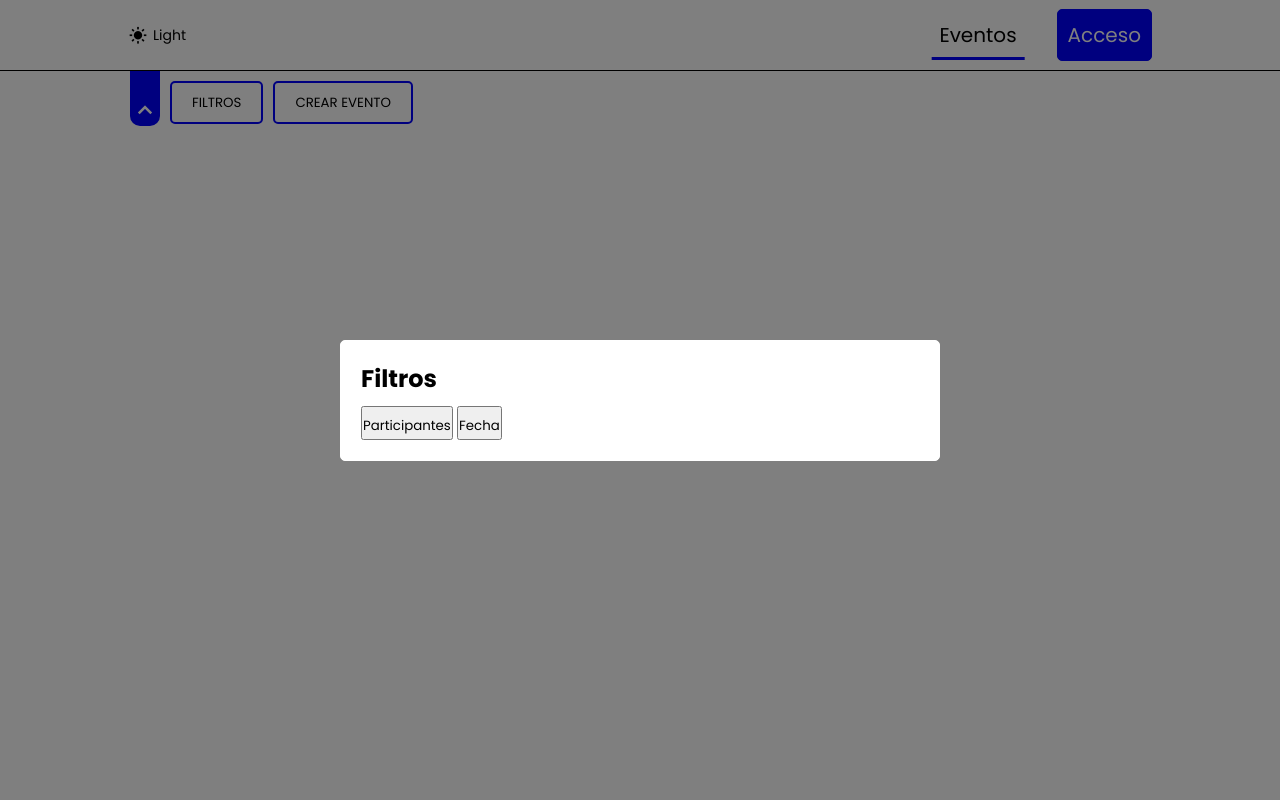
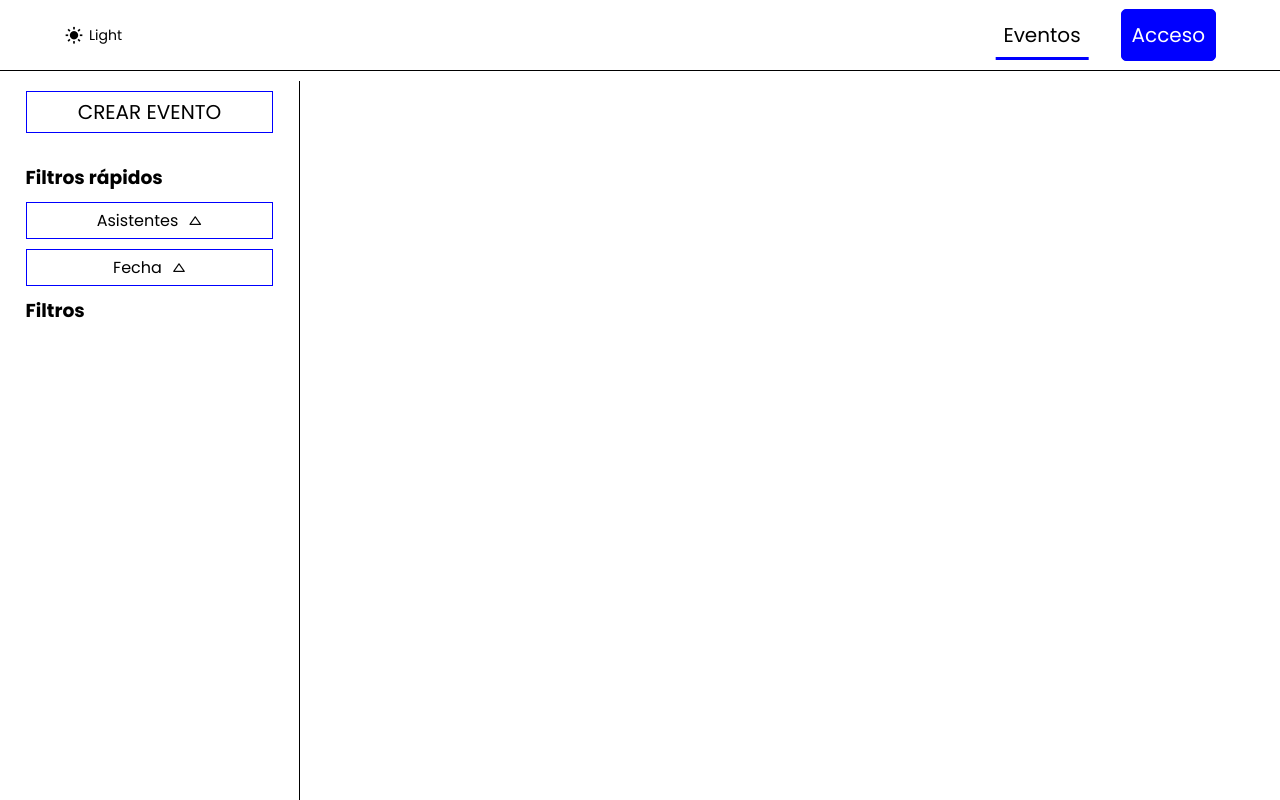
Before and after one commit to damigand/Proyecto-10, a website built with Vite: page Frontend/index.html in a window 1280 px wide. Built offline with nearby package versions, Linux system fonts and the light colour scheme; files whose address does not match are found by name.

Commit message:
nueva barra de filtros

```diff
--- /dev/null
+++ b/Frontend/components/actionsBar/actionsBar.css
@@ -0,0 +1,67 @@
+#action-bar {
+	position: fixed;
+	top: 81px;
+	left: 0;
+	width: 300px;
+	height: 90%;
+	border-right: 1px solid var(--lightdark-text);
+	margin-bottom: 10px;
+	display: flex;
+	flex-direction: column;
+	padding: var(--px-10) var(--xs-margin);
+	gap: var(--px-30);
+}
+
+#create-event-button {
+	transition: all 0.2s ease;
+	font-size: 20px;
+	text-transform: uppercase;
+	background-color: transparent;
+	border: 1px solid light-dark(blue, var(--dark-orange));
+	padding: var(--px-5) var(--px-10);
+	cursor: pointer;
+}
+
+#create-event-button:hover {
+	background-color: light-dark(blue, var(--dark-orange));
+	color: white;
+}
+
+.filter-events-container {
+	display: flex;
+	flex-direction: column;
+	gap: var(--px-10);
+}
+
+.quick-filters {
+	display: flex;
+	flex-direction: column;
+	gap: var(--px-10);
+}
+
+.quick-filters button {
+	background-color: transparent;
+	border: 1px solid light-dark(blue, var(--dark-orange));
+	font-size: 16px;
+	padding: 5px 10px;
+	display: flex;
+	align-items: center;
+	justify-content: center;
+	gap: var(--px-10);
+	cursor: pointer;
+}
+
+button.most,
+button.least {
+	background-color: light-dark(blue, var(--dark-orange));
+	color: white;
+}
+
+.reverse {
+	transform: rotate(180deg);
+}
+
+.quick-filters button i {
+	transition: all 0.3s ease;
+	font-size: 14px;
+}
--- /dev/null
+++ b/Frontend/components/actionsBar/actionsBar.js
@@ -0,0 +1,75 @@
+import eventForm from '@m/_eventForm/_eventForm';
+import './actionsBar.css';
+const $ = (el) => document.querySelector(el);
+
+const template = () => {
+	return `
+        <div id="action-bar">
+            <button id="create-event-button">Crear evento</button>
+            <div class="filter-events-container">
+                <h3>Filtros rápidos</h3>
+                <div class="quick-filters">
+                    <button class="assistants-filter">
+                        Asistentes
+                        <i class="bx bx-up-arrow"></i>
+                    </button>
+                    <button class="date-filter">
+                        Fecha
+                        <i class="bx bx-up-arrow"></i>
+                    </button>
+                </div>
+                <h3>Filtros</h3>
+                <form id="filter-events-form">
+                </form>
+            </div>
+        </div>
+    `;
+};
+
+let assistIndex = 0;
+let dateIndex = 0;
+
+const actionBar = () => {
+	$('main').insertAdjacentHTML('afterbegin', template());
+	$('#create-event-button').addEventListener('click', () => eventForm());
+
+	const assistFilterButton = $('.assistants-filter');
+	assistFilterButton.addEventListener('click', () => {
+		assistIndex = changeQuickFilter(assistIndex, assistFilterButton);
+	});
+
+	const dateFilterButton = $('.date-filter');
+	dateFilterButton.addEventListener('click', () => {
+		dateIndex = changeQuickFilter(dateIndex, dateFilterButton);
+	});
+};
+
+//Cambia aspectos visuales de los botones.
+const changeQuickFilter = (index, button) => {
+	const icon = button.querySelector('i');
+	switch (index) {
+		case 0:
+			index = 1;
+			button.classList.add('most');
+			icon.classList.toggle('bx-up-arrow');
+			icon.classList.toggle('bxs-up-arrow');
+			break;
+		case 1:
+			index = 2;
+			button.classList.remove('most');
+			button.classList.add('least');
+			icon.classList.toggle('reverse');
+			break;
+		case 2:
+			index = 0;
+			button.classList.remove('least');
+			icon.classList.toggle('bx-up-arrow');
+			icon.classList.toggle('bxs-up-arrow');
+			icon.classList.remove('reverse');
+			break;
+	}
+
+	return index;
+};
+
+export default actionBar;
--- a/Frontend/components/eventBar/eventBar.css
+++ /dev/null
@@ -1,66 +0,0 @@
-#event-bar {
-    overflow: hidden;
-    transition: all 0.3s ease;
-    height: 43px;
-    display: flex;
-    gap: var(--px-10);
-    margin-bottom: var(--px-10);
-}
-
-.event-bar-container {
-    position: fixed;
-    height: 43px;
-    display: flex;
-    gap: var(--px-10);
-}
-
-#event-bar.hide {
-    height: 0px;
-    transition: all 0.3s ease;
-    overflow: hidden;
-}
-
-#toggle-bar {
-    color: white;
-    font-size: 30px;
-    cursor: pointer;
-}
-
-.toggle-container {
-    align-self: flex-start;
-    transition: all 0.3s ease;
-    border-radius: 0px 0px 10px 10px;
-    display: flex;
-    align-items: flex-end;
-    transform: translateY(-15px);
-    height: 60px;
-    width: 30px;
-    background-color: light-dark(blue, var(--dark-orange));
-}
-
-.toggle-container:has(#toggle-bar[class*="down"]) {
-    transform: translateY(-80%);
-}
-
-#event-bar button {
-    transition: all 0.2s ease, color 1ms;
-    cursor: pointer;
-    padding: var(--px-10) var(--px-20);
-    background-color: var(--lightdark-bg);
-    border: 2px solid light-dark(blue, var(--dark-orange));
-    border-radius: var(--px-5);
-    text-transform: uppercase;
-}
-
-#event-bar button:hover {
-    background-color: light-dark(blue, var(--dark-orange));
-    color: light-dark(var(--dark-text), white);
-}
-
-@media (max-width: 400px) {
-    #event-bar button {
-        font-size: 12px;
-        padding: 2px 8px;
-        height: 30px;
-    }
-}
--- a/Frontend/components/eventBar/eventBar.js
+++ /dev/null
@@ -1,58 +0,0 @@
-import createEvent from "@m/_eventForm/_eventForm.js";
-import "./eventBar.css";
-import filters from "@m/_filters/_filters";
-
-const $ = (el) => document.querySelector(el);
-
-const eventBarHTML = () => {
-    return `
-        <div class="event-bar-container">
-            <div class="toggle-container">
-                <i id="toggle-bar" class="bx bx-chevron-up"></i>
-            </div>
-            <div id="event-bar">
-                <button id="filter-button">Filtros</button>
-                <button id="create-button">Crear evento</button>
-            </div>
-        </div>
-    `;
-};
-
-const eventBar = (container) => {
-    const barHTML = eventBarHTML();
-    container.insertAdjacentHTML("afterbegin", barHTML);
-
-    const toggleBar = $("#toggle-bar");
-    const eventBar = $("#event-bar");
-    const filterButton = $("#filter-button");
-    const createButton = $("#create-button");
-
-    toggleBar.addEventListener("click", () => {
-        eventBar.classList.toggle("hide");
-        toggleBar.classList.toggle("bx-chevron-down");
-        toggleBar.classList.toggle("bx-chevron-up");
-    });
-
-    filterButton.addEventListener("click", () => {
-        filters();
-    });
-
-    createButton.addEventListener("click", () => {
-        createEvent();
-    });
-
-    window.addEventListener("scroll", () => {
-        //Compruebo si la barra está escondida.
-        const isHidden = eventBar.classList.contains("hide");
-
-        //Si la barra está escondida pero llego al "top" de la página,
-        //Abro los filtros para que ocupen su espacio. Sin embargo,
-        //Si no está escondida y hago scroll, la escondo para que no
-        //tape información de los eventos.
-        if ((window.scrollY == 0 && isHidden) || !isHidden) {
-            toggleBar.click();
-        }
-    });
-};
-
-export default eventBar;
--- a/Frontend/components/header/header.css
+++ b/Frontend/components/header/header.css
@@ -1,5 +1,5 @@
 #nav {
-	padding: var(--px-20) var(--xl-margin);
+	padding: var(--px-20) var(--s-margin);
 	border-bottom: 1px solid;
 	border-color: var(--darklight-bg);
 	background-color: var(--lightdark-bg);
@@ -81,20 +81,6 @@
 	}
 }
 
-@media (max-width: 1400px) {
-	#nav {
-		padding-left: var(--l-margin);
-		padding-right: var(--l-margin);
-	}
-}
-
-@media (max-width: 1000px) {
-	#nav {
-		padding-left: var(--s-margin);
-		padding-right: var(--s-margin);
-	}
-}
-
 @media (max-width: 800px) {
 	#nav {
 		font-size: var(--font-l);
--- a/Frontend/pages/Events/Events.js
+++ b/Frontend/pages/Events/Events.js
@@ -1,16 +1,16 @@
-import eventDetails from "@p/EventDetails/eventDetails.js";
-import eventBar from "@c/eventBar/eventBar.js";
-import Access from "@p/Access/Access.js";
-import "./Events.css";
-import createMessage from "@c/createMessage/createMessage.js";
-import makeRequest from "@c/makeRequest/makeRequest.js";
+import eventDetails from '@p/EventDetails/eventDetails.js';
+import Access from '@p/Access/Access.js';
+import './Events.css';
+import createMessage from '@c/createMessage/createMessage.js';
+import makeRequest from '@c/makeRequest/makeRequest.js';
+import actionBar from '@c/actionsBar/actionsBar';
 
 const $ = (el) => document.querySelector(el);
 const $$ = (els) => document.querySelectorAll(els);
 
 const template = () => {
-    $("#link_events").classList.add("active");
-    $("#link_profile").classList.remove("active");
+	$('#link_events').classList.add('active');
+	$('#link_profile').classList.remove('active');
 	return `
         <section id="events">
             <div id="event-container">
@@ -20,14 +20,14 @@ const template = () => {
 };
 
 const getEvents = async (params) => {
-    const url = `http://localhost:3000/api/events${params ? "/" + params : ""}`;
+	const url = `http://localhost:3000/api/events${params ? '/' + params : ''}`;
 	const options = {
-        method: "GET",
+		method: 'GET',
 	};
 
 	const response = await makeRequest(url, options);
 	if (response.success) {
-        const container = $("#event-container");
+		const container = $('#event-container');
 		const events = response.json;
 
 		for (const event of events) {
@@ -38,65 +38,65 @@ const getEvents = async (params) => {
 };
 
 const eventElement = (event) => {
-    const div = document.createElement("div");
-    div.classList.add("event");
+	const div = document.createElement('div');
+	div.classList.add('event');
 
-    const title = document.createElement("h1");
-    title.classList.add("title");
+	const title = document.createElement('h1');
+	title.classList.add('title');
 	title.innerText = event.titulo;
 
-    const dateDiv = document.createElement("div");
-    dateDiv.classList.add("date");
-    const dateText = document.createElement("span");
-    const dateIcon = document.createElement("i");
+	const dateDiv = document.createElement('div');
+	dateDiv.classList.add('date');
+	const dateText = document.createElement('span');
+	const dateIcon = document.createElement('i');
 	const dateObject = new Date(event.fecha);
 
 	const options = {
-        weekday: "long",
-        year: "numeric",
-        month: "long",
-        day: "numeric",
+		weekday: 'long',
+		year: 'numeric',
+		month: 'long',
+		day: 'numeric',
 	};
 
-    dateText.innerText = dateObject.toLocaleDateString("es-ES", options);
-    dateIcon.classList.add("bx");
-    dateIcon.classList.add("bxs-calendar");
+	dateText.innerText = dateObject.toLocaleDateString('es-ES', options);
+	dateIcon.classList.add('bx');
+	dateIcon.classList.add('bxs-calendar');
 
 	dateDiv.appendChild(dateIcon);
 	dateDiv.appendChild(dateText);
 
-    const actionsDiv = document.createElement("div");
-    actionsDiv.classList.add("actions");
+	const actionsDiv = document.createElement('div');
+	actionsDiv.classList.add('actions');
 
-    const detailsButton = document.createElement("button");
-    detailsButton.classList.add("details");
-    detailsButton.addEventListener("click", () => eventDetails(event._id));
+	const detailsButton = document.createElement('button');
+	detailsButton.classList.add('details');
+	detailsButton.addEventListener('click', () => eventDetails(event._id));
 
-    const detailsIcon = document.createElement("i");
-    detailsIcon.classList.add("bx");
-    detailsIcon.classList.add("bx-info-circle");
-    detailsButton.insertAdjacentElement("afterbegin", detailsIcon);
+	const detailsIcon = document.createElement('i');
+	detailsIcon.classList.add('bx');
+	detailsIcon.classList.add('bx-info-circle');
+	detailsButton.insertAdjacentElement('afterbegin', detailsIcon);
 
 	//Variables usadas para controlar el aspecto de los botones al cargar.
-    const user = localStorage.getItem("user");
+	const user = localStorage.getItem('user');
 	const usuario = JSON.parse(user)?.usuario;
 	const attending = event.asistentes.some((e) => e.usuario == usuario);
 
-    const assistants = document.createElement("span");
-    assistants.classList.add("event-assistants");
+	const assistants = document.createElement('span');
+	assistants.classList.add('event-assistants');
 	assistants.textContent = `${event.asistentes?.length} asistentes`;
 
-    const attendButton = document.createElement("button");
-    if (attending) attendButton.classList.add("attending");
-    attendButton.classList.add("attend");
-    attendButton.addEventListener("click", () => {
+	const attendButton = document.createElement('button');
+	if (attending) attendButton.classList.add('attending');
+	attendButton.classList.add('attend');
+	attendButton.addEventListener('click', () => {
 		attendEvent(event, attendButton, assistants);
 	});
 
-    const attendIcon = document.createElement("i");
-    attendIcon.classList.add("bx");
-    attendIcon.classList.add(attending ? "bx-user-minus" : "bx-user-plus");
-    attendButton.insertAdjacentElement("afterbegin", attendIcon);
+	const attendIcon = document.createElement('i');
+	attendIcon.classList.add('bx');
+	attendIcon.classList.add(attending ? 'bx-user-minus' : 'bx-user-plus');
+	attendButton.insertAdjacentElement('afterbegin', attendIcon);
 
 	actionsDiv.appendChild(detailsButton);
 	actionsDiv.appendChild(attendButton);
@@ -109,16 +109,16 @@ const eventElement = (event) => {
 };
 
 const attendEvent = async (event, button, assistants) => {
-    const token = JSON.parse(localStorage.getItem("jwt"));
+	const token = JSON.parse(localStorage.getItem('jwt'));
 	if (!token) {
 		Access();
-        createMessage("red", "Necesitas acceso para atender un evento.");
+		createMessage('red', 'Necesitas acceso para atender un evento.');
 	}
 
 	const url = `http://localhost:3000/api/events/attend/${event._id}`;
 
 	const options = {
-        method: "POST",
+		method: 'POST',
 		headers: {
 			Authorization: token,
 		},
@@ -131,22 +131,22 @@ const attendEvent = async (event, button, assistants) => {
 		//Si el usuario atiende, cambiamos todos
 		//los aspectos visuales y mostramos mensaje.
 		if (json.attending) {
-            const color = "green";
+			const color = 'green';
 			const message = json.message;
 			createMessage(color, message);
 
-            button.classList.add("attending");
-            const i = button.querySelector("i");
-            i.classList.add("bx-user-minus");
-            i.classList.remove("bx-user-plus");
+			button.classList.add('attending');
+			const i = button.querySelector('i');
+			i.classList.add('bx-user-minus');
+			i.classList.remove('bx-user-plus');
 		} else {
-            const color = "yellow";
+			const color = 'yellow';
 			const message = json.message;
 			createMessage(color, message);
-            button.classList.remove("attending");
-            const i = button.querySelector("i");
-            i.classList.remove("bx-user-minus");
-            i.classList.add("bx-user-plus");
+			button.classList.remove('attending');
+			const i = button.querySelector('i');
+			i.classList.remove('bx-user-minus');
+			i.classList.add('bx-user-plus');
 		}
 
 		assistants.textContent = `${json.count} asistentes`;
@@ -154,10 +154,11 @@ const attendEvent = async (event, button, assistants) => {
 };
 
 const Events = (params) => {
-    $("main").innerHTML = template();
+	$('main').innerHTML = template();
 
 	getEvents(params);
-    eventBar($("#events"));
+
+	actionBar();
 };
 
 export default Events;
--- a/Frontend/pages/_Modals/_base.js
+++ b/Frontend/pages/_Modals/_base.js
@@ -1,41 +1,38 @@
-import "./_base.css";
-import filters from "./_filters/_filters";
+import './_base.css';
 
 const $ = (el) => document.querySelector(el);
 let modal;
 
 const template = () => {
-    return `
+	return `
         <div id="modal" class="hidden">
         </div>
     `;
 };
 
 export const showModal = (content) => {
-    if (!modal) baseModal();
+	if (!modal) baseModal();
 
-    $("body").classList.add("noscroll");
+	$('body').classList.add('noscroll');
 
-    modal.classList.remove("hidden");
-    modal.appendChild(content);
+	modal.classList.remove('hidden');
+	modal.appendChild(content);
 };
 
 export const closeModal = () => {
-    if (!modal) baseModal();
+	if (!modal) baseModal();
 
-    $("body").classList.remove("noscroll");
+	$('body').classList.remove('noscroll');
 
-    modal.innerHTML = "";
-    modal.classList.add("hidden");
+	modal.innerHTML = '';
+	modal.classList.add('hidden');
 };
 
 export const baseModal = () => {
-    $("body").insertAdjacentHTML("afterbegin", template());
-    modal = $("#modal");
+	$('body').insertAdjacentHTML('afterbegin', template());
+	modal = $('#modal');
 
-    window.addEventListener("keydown", (event) => {
-        if (event.key == "Escape") closeModal();
-    });
-
-    filters();
+	window.addEventListener('keydown', (event) => {
+		if (event.key == 'Escape') closeModal();
+	});
 };
--- a/Frontend/pages/_Modals/_filters/_filters.js
+++ /dev/null
@@ -1,25 +0,0 @@
-import { showModal } from "@m/_base";
-import "./_filters.css";
-
-const template = () => {
-    return `
-        <h2> Filtros </h3>
-        <div id="quick-filters">
-            <button class="assistant-filter" type="button">
-                Participantes <i></i>
-            </button>
-            <button class="date-filter" type="button">
-                Fecha <i></i>
-            </button>
-        </div>
-    `;
-};
-
-const filters = () => {
-    const div = document.createElement("div");
-    div.innerHTML = template();
-
-    showModal(div);
-};
-
-export default filters;
--- a/Frontend/style.css
+++ b/Frontend/style.css
@@ -87,8 +87,7 @@
 main {
 	display: flex;
 	justify-content: center;
-	padding-left: var(--xl-margin);
-	padding-right: var(--xl-margin);
+	padding-left: 300px;
 	padding-top: 81px;
 	padding-bottom: var(--px-30);
 	position: relative;
```
Also changed, not shown: Frontend/pages/Events/Events.css (+4 -5 lines), Frontend/pages/_Modals/_filters/_filters.css (deleted). Lines whose indentation alone changed are shown as unchanged.
